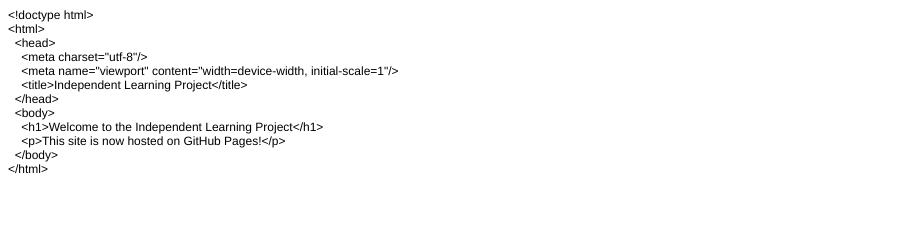
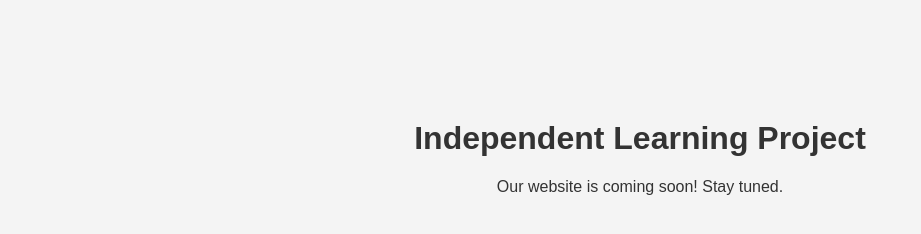
Before and after one commit to HudsonMyers/Independent-Learning-Project, a plain HTML site: page index.html in a window 1280 px wide. Shown: the whole page, without its empty margins (0-921 px from the left). Drawn offline with Linux system fonts and the light colour scheme.

Commit message:
Update index.html

```diff
--- a/index.html
+++ b/index.html
@@ -1,27 +1,21 @@
-<!DOCTYPE html PUBLIC "-//W3C//DTD HTML 4.01//EN" "http://www.w3.org/TR/html4/strict.dtd">
-<html>
+<!DOCTYPE html>
+<html lang="en">
 <head>
-  <meta http-equiv="Content-Type" content="text/html; charset=utf-8">
-  <meta http-equiv="Content-Style-Type" content="text/css">
-  <title></title>
-  <meta name="Generator" content="Cocoa HTML Writer">
-  <meta name="CocoaVersion" content="2487.3">
-  <style type="text/css">
-    p.p1 {margin: 0.0px 0.0px 0.0px 0.0px; font: 12.0px Helvetica}
+  <meta charset="UTF-8" />
+  <meta name="viewport" content="width=device-width, initial-scale=1" />
+  <title>Independent Learning Project - Coming Soon</title>
+  <style>
+    body {
+      font-family: Arial, sans-serif;
+      text-align: center;
+      margin-top: 15vh;
+      background-color: #f4f4f4;
+      color: #333;
+    }
   </style>
 </head>
 <body>
-<p class="p1">&lt;!doctype html&gt;</p>
-<p class="p1">&lt;html&gt;</p>
-<p class="p1"><span class="Apple-converted-space">  </span>&lt;head&gt;</p>
-<p class="p1"><span class="Apple-converted-space">    </span>&lt;meta charset="utf-8"/&gt;</p>
-<p class="p1"><span ="Apple-converted-space">    </span>&lt;meta name="viewport" content="width=device-width, initial-scale=1"/&gt;</p>
-<p class="p1"><span class="Apple-converted-space">    </span>&lt;title&gt;Independent Learning Project&lt;/title&gt;</p>
-<p class="p1"><span class="Apple-converted-space">  </span>&lt;/head&gt;</p>
-<p class="p1"><span class="Apple-converted-space">  </span>&lt;body&gt;</p>
-<p class="p1"><span class="Apple-converted-space">    </span>&lt;h1&gt;Welcome to the Independent Learning Project&lt;/h1&gt;</p>
-<p class="p1"><span class="Apple-converted-space">    </span>&lt;p&gt;This site is now hosted on GitHub Pages!&lt;/p&gt;</p>
-<p class="p1"><span class="Apple-converted-space">  </span>&lt;/body&gt;</p>
-<p class="p1">&lt;/html&gt;</p>
+  <h1>Independent Learning Project</h1>
+  <p>Our website is coming soon! Stay tuned.</p>
 </body>
 </html>
```
